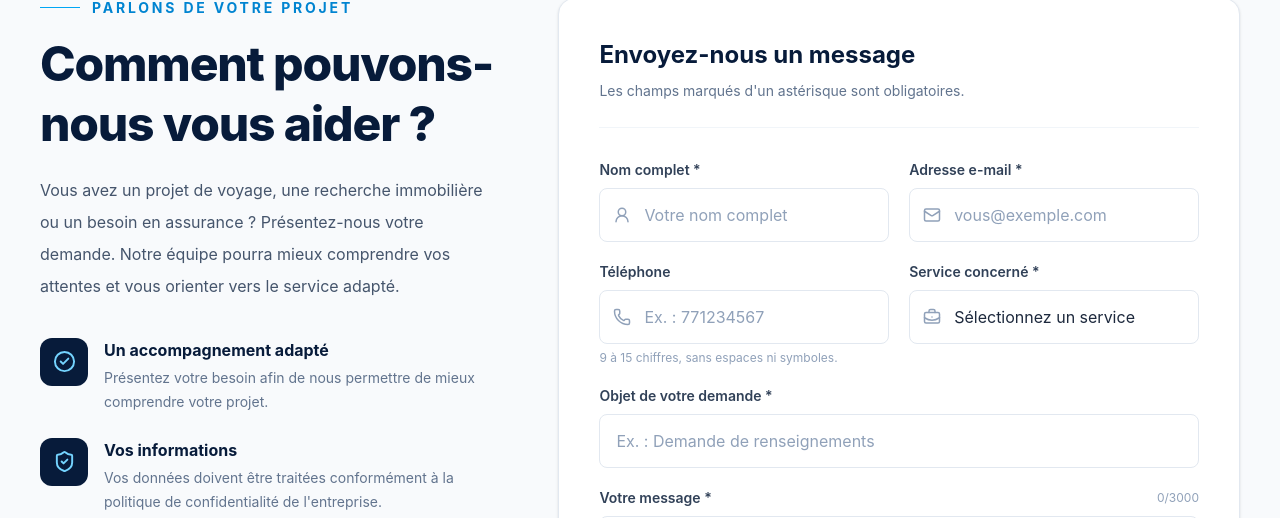
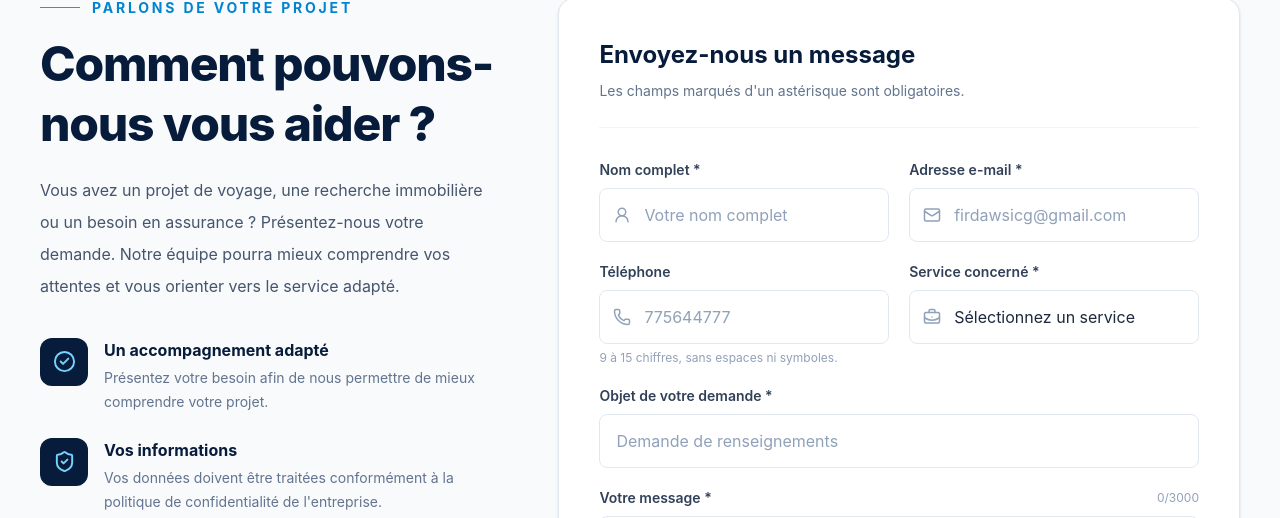
Before and after one commit to muhammad18-diop/Site-firdawsi, a React (Vite) app: page /contact in a window 1280 px wide. Shown: the part 1876-2394 px from the top of the page. Built offline with nearby package versions, Linux system fonts and the light colour scheme.

Commit message:
ajout des placeholder

```diff
--- a/src/Components/FormulaireContact.jsx
+++ b/src/Components/FormulaireContact.jsx
@@ -279,7 +279,7 @@ export default function FormulaireContact() {
                   maxLength={254}
                   value={form.email}
                   onChange={handleChange}
-                  placeholder="vous@exemple.com"
+                  placeholder="firdawsicg@gmail.com"
                   aria-invalid={Boolean(errors.email)}
                   className={`${inputClass} pl-11 ${
                     errors.email ? "border-red-500" : ""
@@ -316,7 +316,7 @@ export default function FormulaireContact() {
                   maxLength={15}
                   value={form.telephone}
                   onChange={handleChange}
-                  placeholder="Ex. : 771234567"
+                  placeholder="775644777"
                   aria-invalid={Boolean(errors.telephone)}
                   aria-describedby={
                     errors.telephone
@@ -402,7 +402,7 @@ export default function FormulaireContact() {
                 maxLength={150}
                 value={form.sujet}
                 onChange={handleChange}
-                placeholder="Ex. : Demande de renseignements"
+                placeholder="Demande de renseignements"
                 aria-invalid={Boolean(errors.sujet)}
                 className={`${inputClass} ${
                   errors.sujet ? "border-red-500" : ""
```
